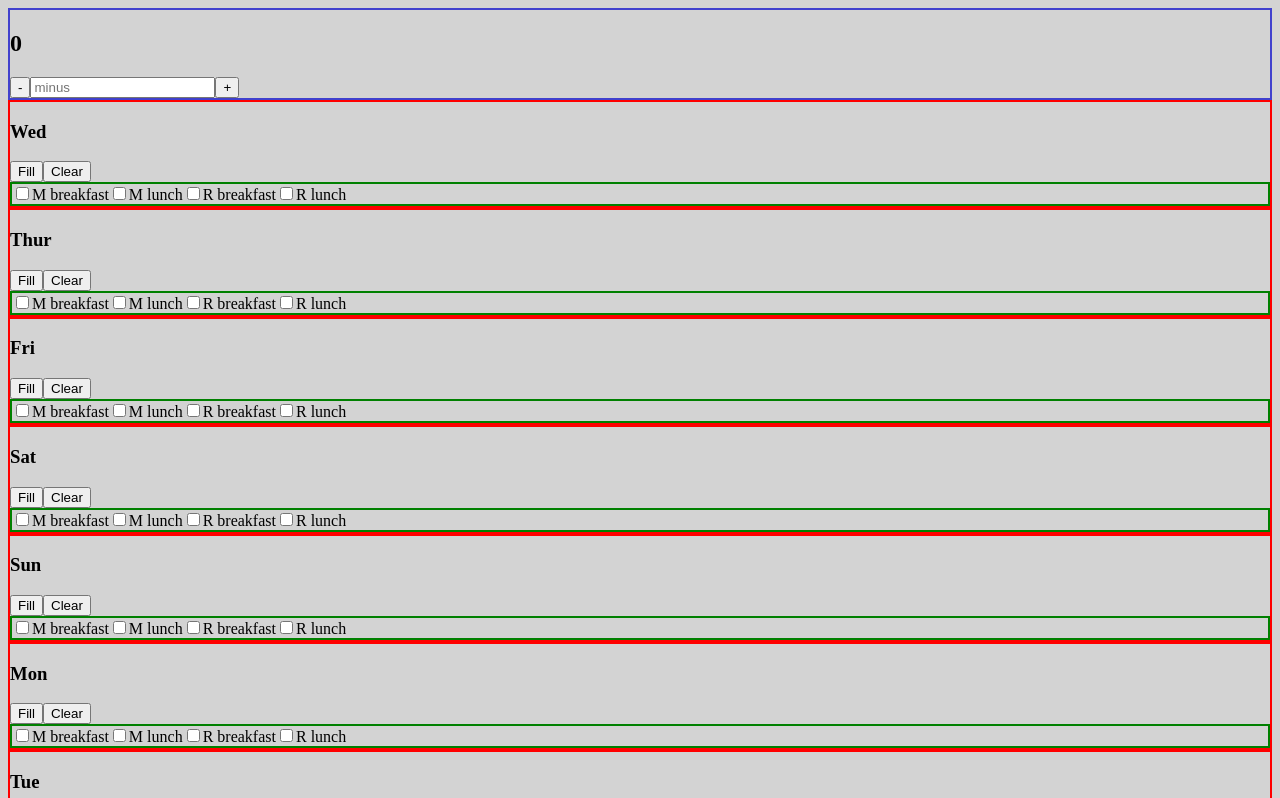
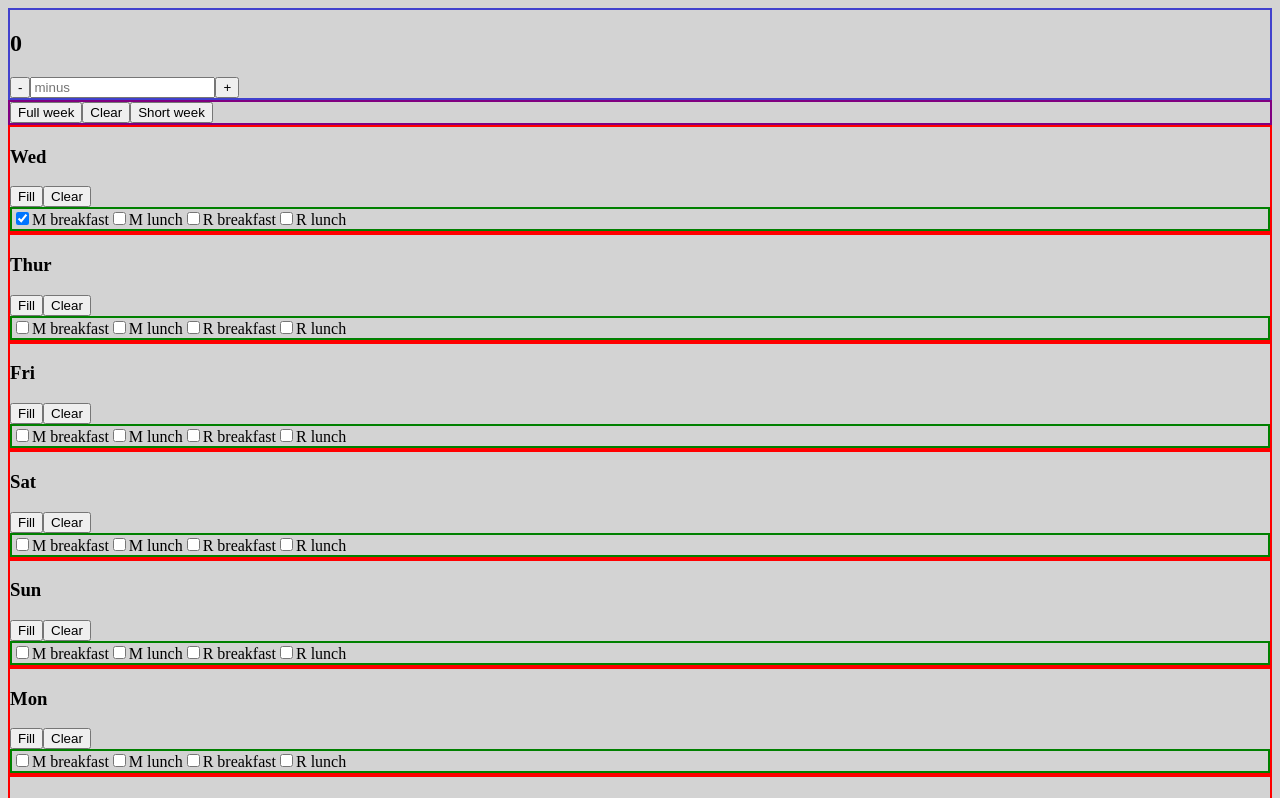
Before and after one commit to MsFairyViolet/AppleCounterReact, a Next.js app: page / in a window 1280 px wide. Shown: the top 798 px of the page. Built offline with nearby package versions, Linux system fonts and the light colour scheme.

Commit message:
WIP
Implemented
- Schedules
- Clear week functionality

Next: count checked checkboxes and reflect that number in the count

```diff
--- a/src/app/components/WeekControl.js
+++ b/src/app/components/WeekControl.js
@@ -1,8 +1,229 @@
-export default function WeekControl() {
+export default function WeekControl({ setDays }) {
+    const setFullWeek = () => {
+        setDays([{
+            "name": "Wed",
+            "MB": true,
+            "ML": true,
+            "RB": false,
+            "RL": true,
+        },
+        {
+            "name": "Thur",
+            "MB": true,
+            "ML": true,
+            "RB": false,
+            "RL": false,
+        },
+        {
+            "name": "Fri",
+            "MB": true,
+            "ML": true,
+            "RB": false,
+            "RL": false,
+        },
+        {
+            "name": "Sat",
+            "MB": true,
+            "ML": true,
+            "RB": true,
+            "RL": true,
+        },
+        {
+            "name": "Sun",
+            "MB": true,
+            "ML": true,
+            "RB": true,
+            "RL": true,
+        },
+        {
+            "name": "Mon",
+            "MB": true,
+            "ML": true,
+            "RB": false,
+            "RL": false,
+        },
+        {
+            "name": "Tue",
+            "MB": true,
+            "ML": true,
+            "RB": false,
+            "RL": false,
+        },
+        {
+            "name": "Wed",
+            "MB": true,
+            "ML": true,
+            "RB": false,
+            "RL": true,
+        },
+        {
+            "name": "Thur",
+            "MB": true,
+            "ML": true,
+            "RB": false,
+            "RL": false,
+        },
+        {
+            "name": "Fri",
+            "MB": true,
+            "ML": true,
+            "RB": false,
+            "RL": false,
+        }])
+    }
+
+    const setShortWeek = () => {
+        setDays([
+            {
+            "name": "Wed",
+            "MB": true,
+            "ML": true,
+            "RB": false,
+            "RL": false,
+        },
+        {
+            "name": "Thur",
+            "MB": true,
+            "ML": true,
+            "RB": false,
+            "RL": false,
+        },
+        {
+            "name": "Fri",
+            "MB": true,
+            "ML": true,
+            "RB": true,
+            "RL": true,
+        },
+        {
+            "name": "Sat",
+            "MB": true,
+            "ML": true,
+            "RB": true,
+            "RL": true,
+        },
+        {
+            "name": "Sun",
+            "MB": true,
+            "ML": true,
+            "RB": true,
+            "RL": true,
+        },
+        {
+            "name": "Mon",
+            "MB": true,
+            "ML": true,
+            "RB": false,
+            "RL": false,
+        },
+        {
+            "name": "Tue",
+            "MB": true,
+            "ML": true,
+            "RB": false,
+            "RL": false,
+        },
+        {
+            "name": "Wed",
+            "MB": true,
+            "ML": true,
+            "RB": false,
+            "RL": true,
+        },
+        {
+            "name": "Thur",
+            "MB": true,
+            "ML": true,
+            "RB": false,
+            "RL": false,
+        },
+        {
+            "name": "Fri",
+            "MB": true,
+            "ML": true,
+            "RB": false,
+            "RL": false,
+        }]
+
+        )
+    }
+
+    const clearWeek = () => {
+        setDays([{
+            "name": "Wed",
+            "MB": false,
+            "ML": false,
+            "RB": false,
+            "RL": false,
+        },
+        {
+            "name": "Thur",
+            "MB": false,
+            "ML": false,
+            "RB": false,
+            "RL": false,
+        },
+        {
+            "name": "Fri",
+            "MB": false,
+            "ML": false,
+            "RB": false,
+            "RL": false,
+        },
+        {
+            "name": "Sat",
+            "MB": false,
+            "ML": false,
+            "RB": false,
+            "RL": false,
+        },
+        {
+            "name": "Sun",
+            "MB": false,
+            "ML": false,
+            "RB": false,
+            "RL": false,
+        },
+        {
+            "name": "Mon",
+            "MB": false,
+            "ML": false,
+            "RB": false,
+            "RL": false,
+        },
+        {
+            "name": "Tue",
+            "MB": false,
+            "ML": false,
+            "RB": false,
+            "RL": false,
+        },
+        {
+            "name": "Wed",
+            "MB": false,
+            "ML": false,
+            "RB": false,
+            "RL": false,
+        },
+        {
+            "name": "Thur",
+            "MB": false,
+            "ML": false,
+            "RB": false,
+            "RL": false,
+        },
+        {
+            "name": "Fri",
+            "MB": false,
+            "ML": false,
+            "RB": false,
+            "RL": false,
+        }])
+    }
     return (
         <div className="week-control">
-            <button>Full week</button>
-            <button>Clear</button>
-            <button>Short week</button>
+            <button onClick={setFullWeek}>Full week</button>
+            <button onClick={clearWeek}>Clear</button>
+            <button onClick={setShortWeek}>Short week</button>
         </div>)
 }
--- a/src/app/page.js
+++ b/src/app/page.js
@@ -10,7 +10,7 @@ export default function Home() {
 
   const [days, setDays] = useState([{
     "name": "Wed",
-    "MB": false,
+    "MB": true,
     "ML": false,
     "RB": false,
     "RL": false,
@@ -93,7 +93,7 @@ export default function Home() {
   return (
     <div>
       <Counter count={count} updateCount={updateCount} />
-
+      < WeekControl setDays={setDays} />
       {days.map((day) => {
         return <Day name={day.name} MB={day.MB} ML={day.ML} RB={day.RB} RL={day.RL} setDays={setDays} />
       })}
```
